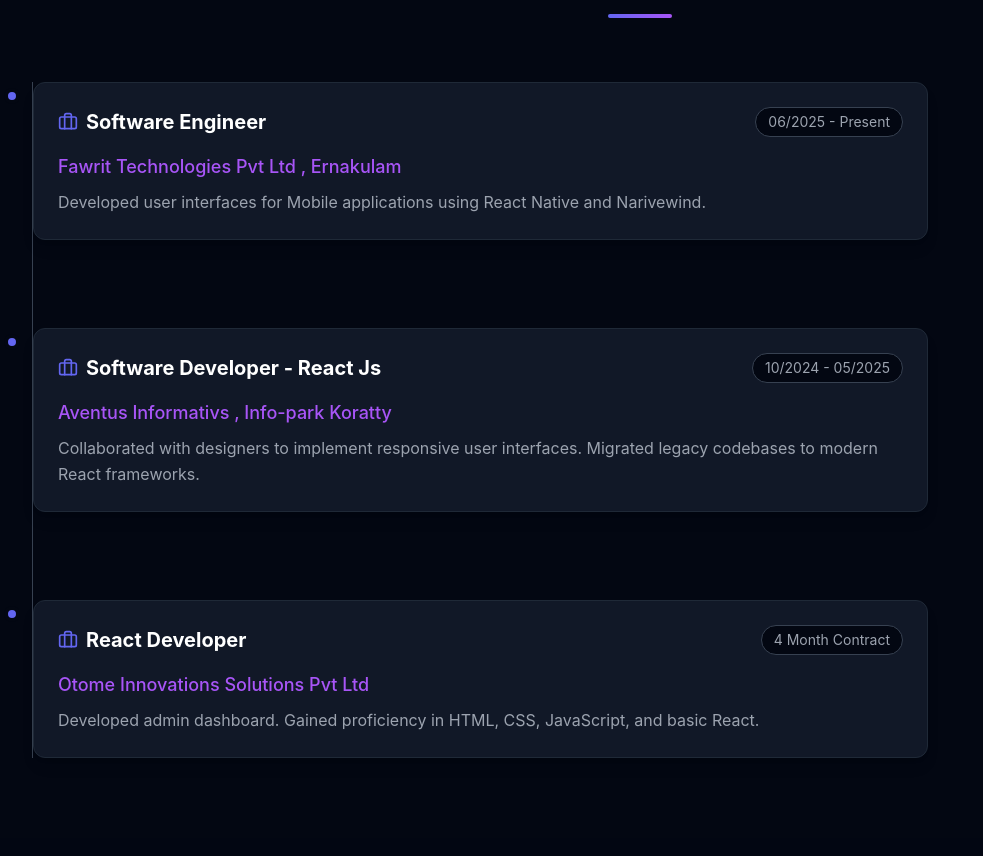
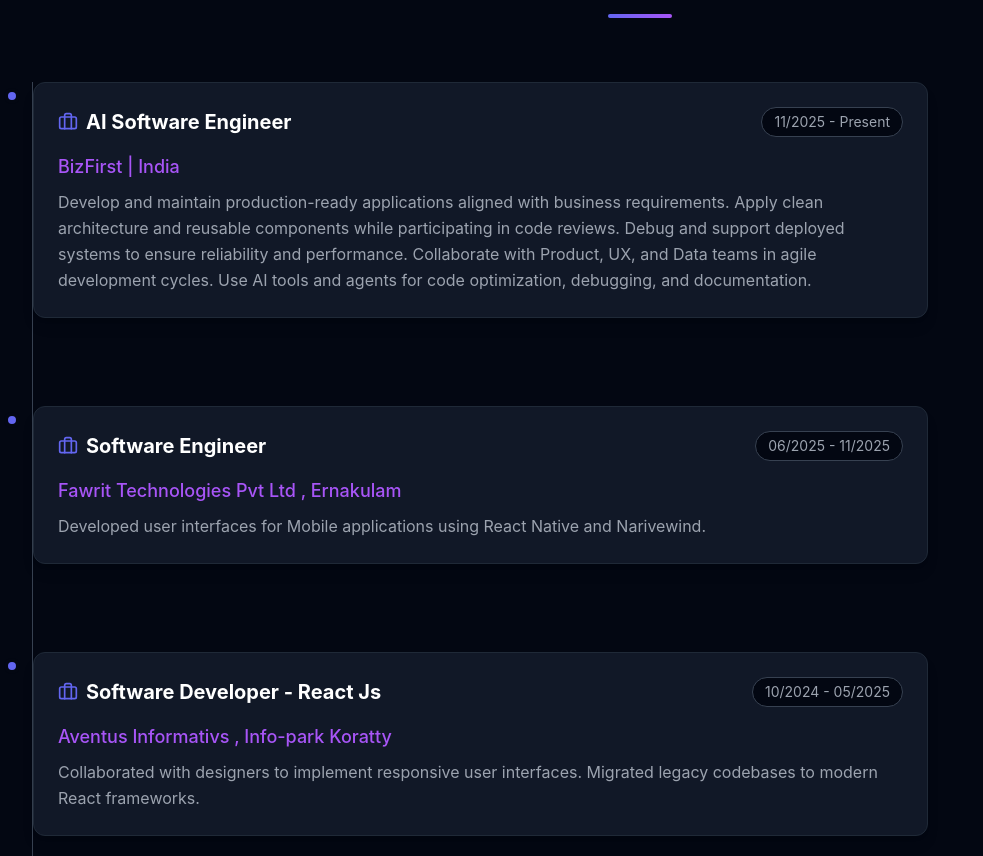
Before and after one commit to GOVINDSAJEEVKUMAR/Profile, a React (Vite) app: page / in a window 1280 px wide. Shown: the part 1599-2455 px from the top of the page, without its empty margins (0-983 px from the left). Built offline with nearby package versions, Linux system fonts and the light colour scheme.

Commit message:
Experience added

```diff
--- a/src/components/Experience.tsx
+++ b/src/components/Experience.tsx
@@ -4,21 +4,30 @@
 const Experience = () => {
     const experiences = [
         {
-            id: 1,
+
+        id: 1,
+        role: 'AI Software Engineer',
+        company: 'BizFirst | India',
+        period: '11/2025 - Present',
+        description: 'Develop and maintain production-ready applications aligned with business requirements. Apply clean architecture and reusable components while participating in code reviews. Debug and support deployed systems to ensure reliability and performance. Collaborate with Product, UX, and Data teams in agile development cycles. Use AI tools and agents for code optimization, debugging, and documentation.'
+
+        },
+        {
+            id: 2,
             role: 'Software Engineer',
             company: 'Fawrit Technologies Pvt Ltd , Ernakulam',
-            period: '06/2025 - Present',
+            period: '06/2025 - 11/2025',
             description: 'Developed user interfaces for Mobile applications using React Native and Narivewind.'
         },
         {
-            id: 2,
+            id: 3,
             role: 'Software  Developer - React Js',
             company: 'Aventus Informativs , Info-park Koratty',
             period: '10/2024 - 05/2025',
             description: 'Collaborated with designers to implement responsive user interfaces. Migrated legacy codebases to modern React frameworks.'
         },
         {
-            id: 3,
+            id: 4,
             role: 'React Developer',
             company: 'Otome Innovations Solutions Pvt Ltd',
             period: '4 Month Contract',
```
